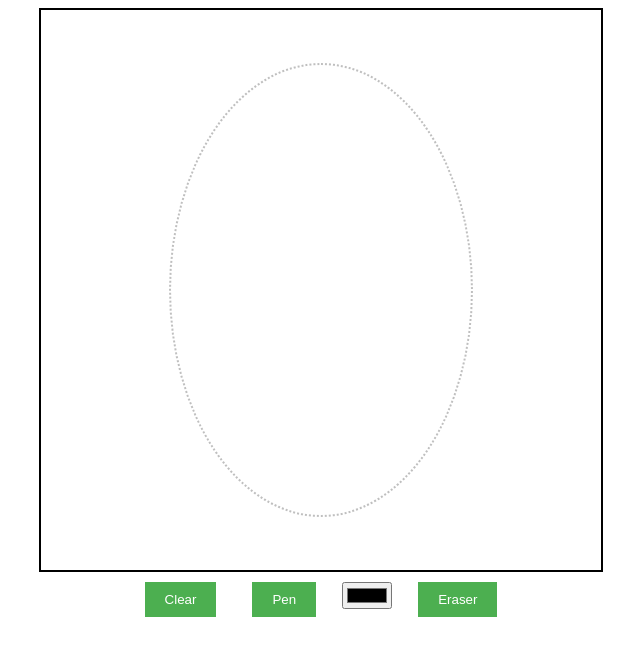
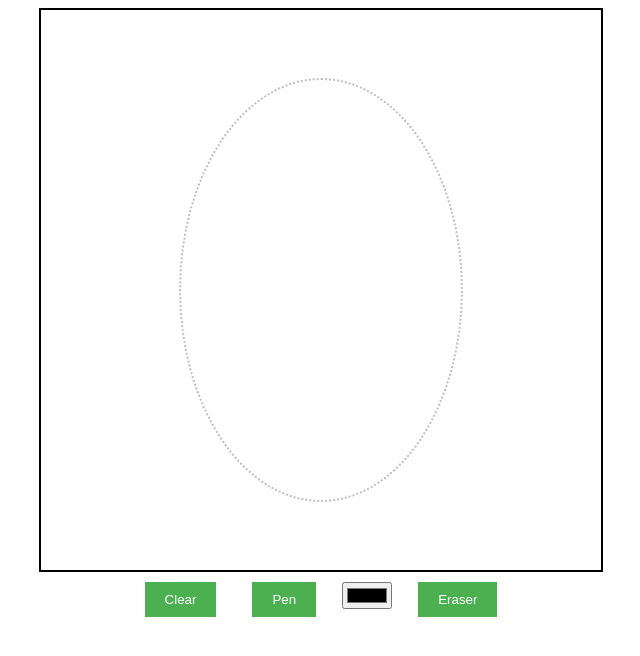
Before and after one commit to t1oluwani/SmartVision, a Vue app in the folder frontend/: page / in a window 1280 px wide. Shown: the top 656 px of the page, without its empty margins (319-959 px from the left). Built offline with nearby package versions, Linux system fonts and the light colour scheme.

Commit message:
Reform and revert guidline (made border bigger)

```diff
--- a/frontend/src/components/subcomponents/DrawingCanvas.vue
+++ b/frontend/src/components/subcomponents/DrawingCanvas.vue
@@ -35,7 +35,7 @@ export default {
     function loop() {
       // Draw a circle if mouseIsPressed
       if (mouseIsPressed) {
-        // Combining them leads to smoother strokes (don't ask me why it works, it just does :D)
+        // Combining them leads to a smoother streak (don't ask me why it works, it just does :D)
         drawViaLine();
         drawViaCircle();
       }
@@ -120,8 +120,8 @@ export default {
 
 #image-guideline {
   position: fixed; /* Overlaps with canvas */
-  width: 300px;
-  height: 450px;
+  width: 280px;
+  height: 420px;
   border-radius: 50%;
   border: dotted 2px rgba(128, 128, 128, 0.5);
 
```
